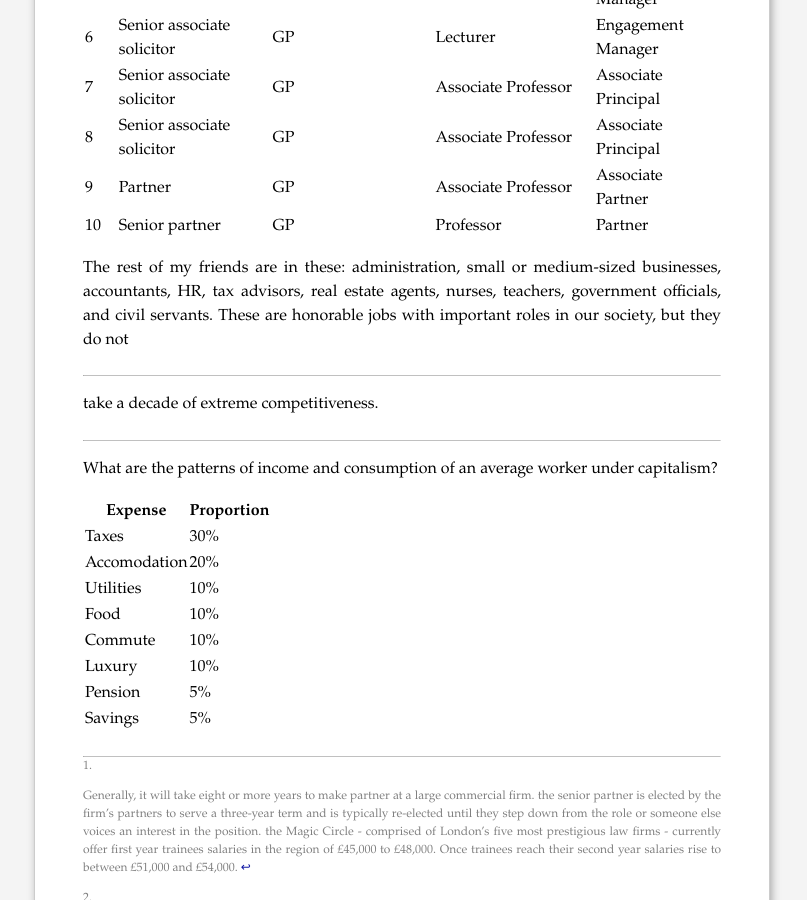
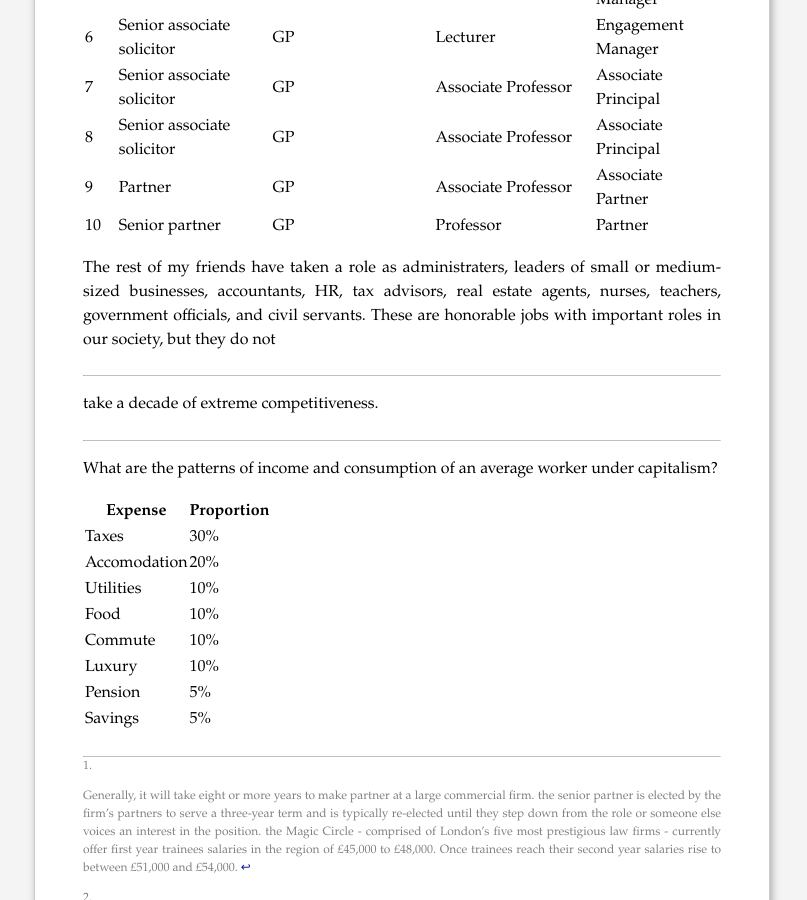
Before and after one commit to piyushahuja/piyushahuja.github.io, a Jekyll site: the page built from _posts/journal/2020-09-26-grail.md, in a window 1280 px wide and 900 px high, scrolled down 1431 px. Shown: the whole window, without its empty margins (238-1045 px from the left). Built offline with Jekyll 4.4.1, drawn with Linux system fonts in a browser that asks for light colours; comment, search, counter and statistics services are not loaded.

Commit message:
auto deployed

```diff
--- a/_posts/journal/2020-09-26-grail.md
+++ b/_posts/journal/2020-09-26-grail.md
@@ -52,7 +52,7 @@ Year | Law[^Law]       | Medicine[^Medicine]    | Academia  | Consulting |
 10 | Senior partner |   GP | Professor | Partner |
 
 
-The rest of my friends are in these:  administration, small or medium-sized businesses, accountants, HR, tax advisors, real estate agents, nurses, teachers, government officials, and civil servants. These are honorable jobs with important roles in our society, but they do not
+The rest of my friends have taken a role as  administraters, leaders of small or medium-sized businesses, accountants, HR, tax advisors, real estate agents, nurses, teachers, government officials, and civil servants. These are honorable jobs with important roles in our society, but they do not
 
 ----
 
```
